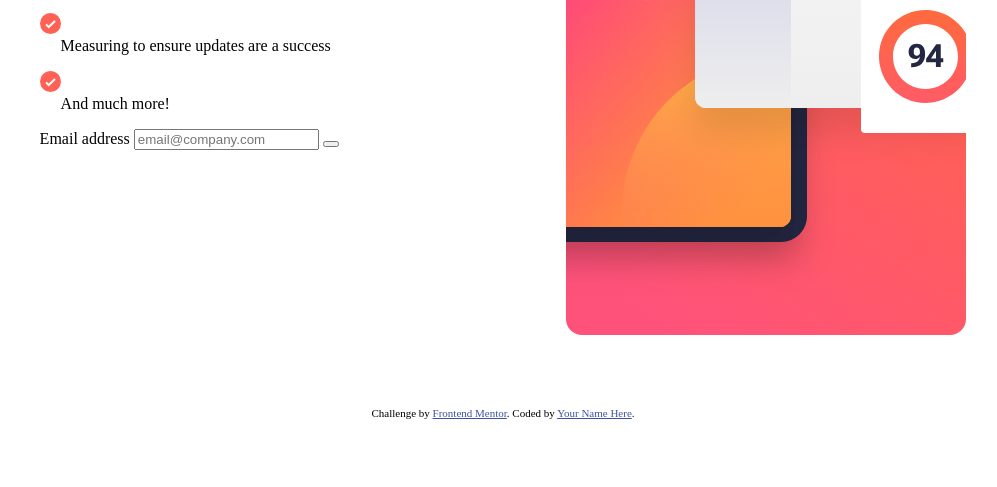
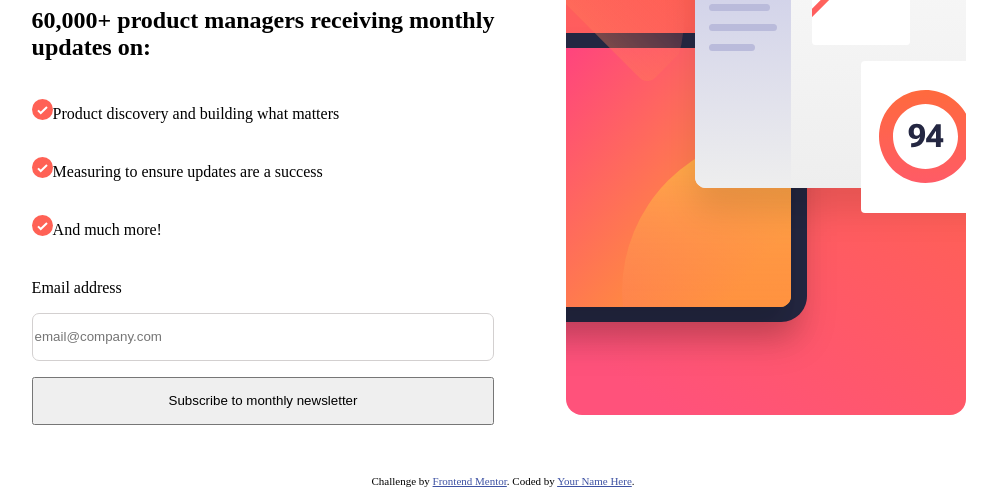
Before and after one commit to mikaelelias/newsletter-sign-up-with-success-message-main, a plain HTML site: page index.html in a window 1280 px wide. Shown: the part 314-801 px from the top of the page, without its empty margins (137-1134 px from the left). Drawn offline with Linux system fonts and the light colour scheme.

Commit message:
posição dos elementos

```diff
--- a/index.html
+++ b/index.html
@@ -47,7 +47,7 @@
         <label for="email">Email address</label>
         <input type="email" name="email" class="input-email" required placeholder="email@company.com">
 
-        <button class="btn" value="Subscribe to monthly newsletter"></button>
+        <button class="btn">Subscribe to monthly newsletter</button>
 
       </div>
 
@@ -77,7 +77,7 @@
 
   email@company.com
 
-  Subscribe to monthly newsletter
+
 
   Sign-up form end -->
 
--- a/style.css
+++ b/style.css
@@ -3,11 +3,12 @@
 }
 
 body {
+    margin: 0 auto;
     overflow: hidden;
 }
 
 .container {
-    margin: 5px 10px 20px;
+    margin-top: 5rem;
     max-width: 100%;
     max-height: 100%;
     padding: 3rem;
@@ -17,8 +18,12 @@ body {
     gap: 4rem;
 }
 
+.img {
+    max-height: 80%;
+    margin: 0.5rem;
+}
+
 .information {
-    margin-top: -15rem;
     align-items: center;
     flex-direction: column;
 }
@@ -29,11 +34,10 @@ body {
 
 .information h2 {
     font-size: 1.5rem;
-    margin-top: 1.5rem;
 }
 
 .information p {
-    font-size: rem;
+    font-size: 1rem;
     margin-top: 1.5rem;
 }
 
@@ -42,8 +46,30 @@ body {
     flex-direction: column;
 }
 
-
 .icons {
     display: flex;
-    align-items: flex-start;
+    align-items: baseline;
+    align-items: center;
 }
+
+.validation {
+    display: flex;
+    flex-direction: column;
+    margin-top: 1.5rem;
+    gap: 1rem;
+
+}
+
+.input-email {
+    width: 100%;
+    height: 3rem;
+    border: solid 1px;
+    border-radius: 7px;
+    border-color: rgb(211, 208, 208);
+
+}
+
+.btn {
+    width: 100%;
+    height: 3rem;
+}
```
